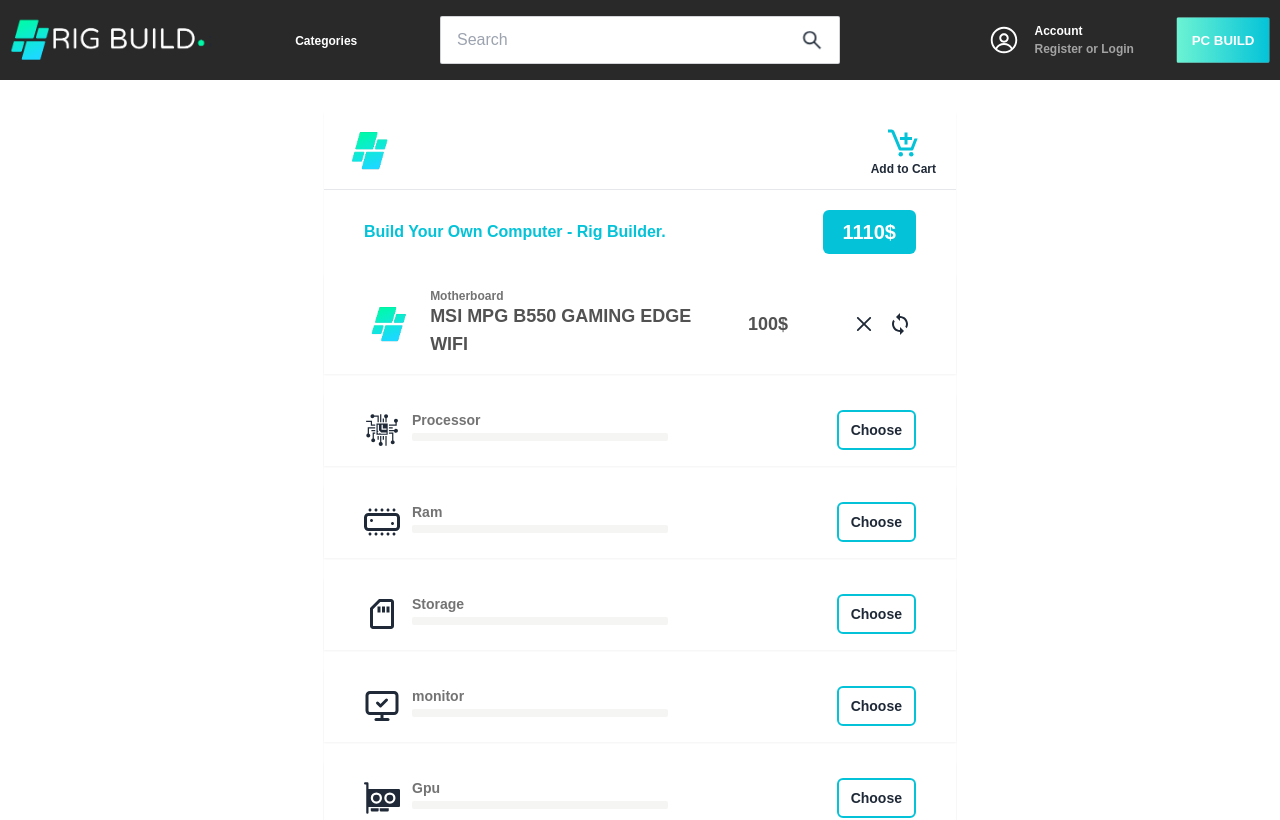
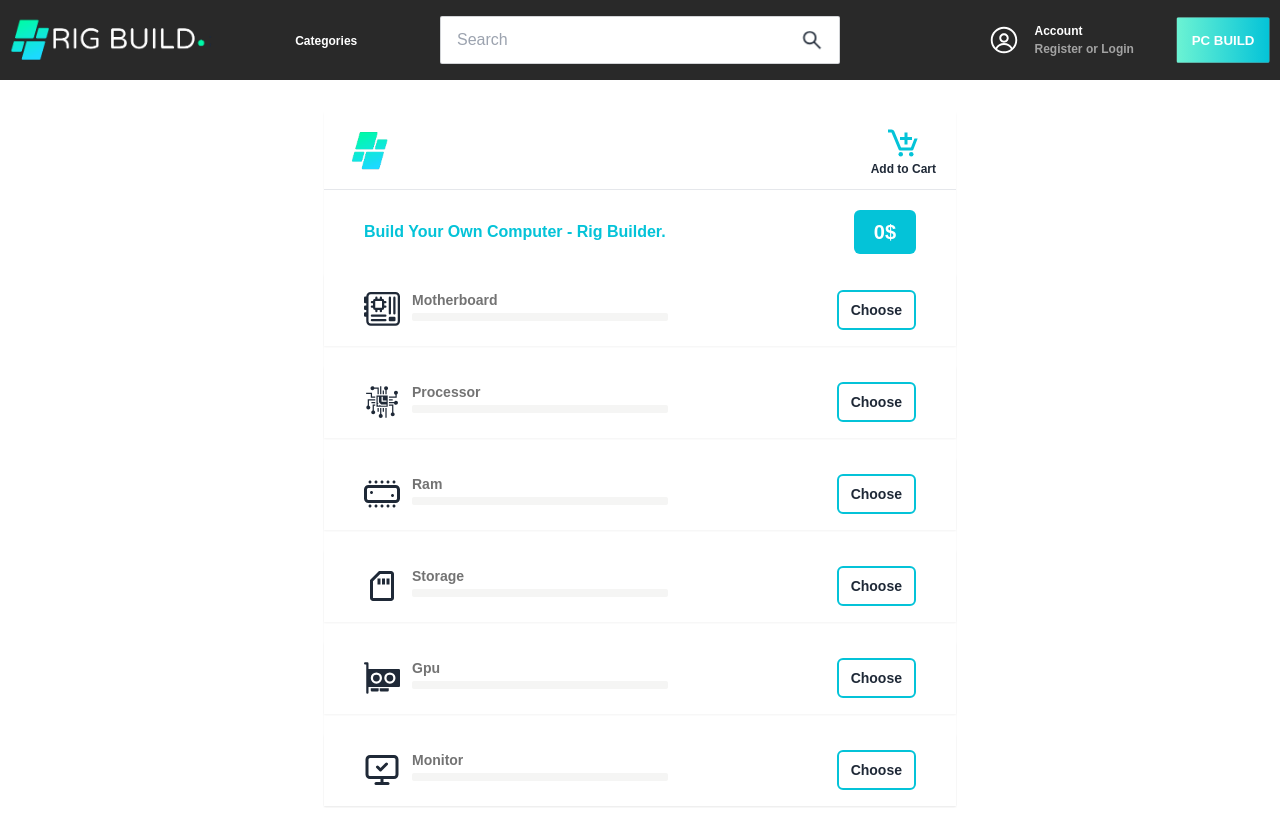
Before and after one commit to Najmul11/rig-builder, a Next.js app: page /pc-build in a window 1280 px wide. Shown: the top 820 px of the page. Built offline with nearby package versions, Linux system fonts and the light colour scheme.

Commit message:
pc-building implemented with redux

```diff
--- a/src/components/[category]/SingleCategory.js
+++ b/src/components/[category]/SingleCategory.js
@@ -1,17 +1,52 @@
+import {
+  selectCpu,
+  selectGpu,
+  selectMonitor,
+  selectMotherboard,
+  selectRam,
+  selectStorage,
+} from "@/redux/slices/pcBuildSlice";
 import Image from "next/image";
-import Link from "next/link";
+import { useRouter } from "next/router";
+import { useDispatch } from "react-redux";
 
 const SingleCategory = ({ product }) => {
-  const {
-    title,
-    category,
-    status,
-    keyFeatures,
-    images,
-    price,
-    _id,
-    description,
-  } = product;
+  const { title, status, keyFeatures, images, price, category } = product;
+
+  const dispatch = useDispatch();
+  const router = useRouter();
+
+  const handleAddToBuilder = () => {
+    switch (category) {
+      case "Gpu":
+        dispatch(selectGpu(product));
+        router.push("/pc-build");
+        break;
+      case "Processor":
+        dispatch(selectCpu(product));
+        router.push("/pc-build");
+        break;
+      case "Monitor":
+        dispatch(selectMonitor(product));
+        router.push("/pc-build");
+        break;
+      case "Motherboard":
+        dispatch(selectMotherboard(product));
+        router.push("/pc-build");
+        break;
+      case "Ram":
+        dispatch(selectRam(product));
+        router.push("/pc-build");
+        break;
+      case "Storage":
+        dispatch(selectStorage(product));
+        router.push("/pc-build");
+        break;
+      default:
+        break;
+    }
+  };
+
   return (
     <div className="flex flex-col lg:flex-row mb-6  shadow-md px-5 items-center gap-5">
       <div className=" py-2">
@@ -37,6 +72,7 @@
         <div className="text-center">
           <p className="text-xl my-3">{price}$</p>
           <button
+            onClick={handleAddToBuilder}
             disabled={status === "Out of Stock"}
             className={`text-sm font-semibold border-2 ${
               status === "Out of Stock"
--- a/src/components/pc-build/PickedProducts.js
+++ b/src/components/pc-build/PickedProducts.js
@@ -3,13 +3,14 @@
 import { MdLoop } from "react-icons/md";
 import { RxCross2 } from "react-icons/rx";
 
-const PickedProducts = ({ title, image, category }) => {
+const PickedProducts = ({ product }) => {
+  const { images, title, category, price } = product;
   return (
     <div className="flex items-center px-2 lg:px-10 gap-5 justify-between  py-4 shadow-sm ">
       <div className="flex items-center gap-3">
         <Image
-          src={image}
-          alt="brand-logo"
+          src={images[0]}
+          alt="picked-product"
           height={100}
           width={200}
           className="w-14 h-14"
@@ -18,14 +19,14 @@
           <p className="mb-0 leading-3 font-semibold text-neutral-500 text-xs">
             {category}
           </p>
-          <h2 className="text-neutral-600 font-semibold text-sm lg:text-lg">
+          <h2 className="text-neutral-600 font-semibold text-sm lg:text-md">
             {title}
           </h2>
         </div>
       </div>
       <div className="flex flex-col px-1 lg:flex-row items-center gap-2 lg:gap-16">
-        <p className="text-neutral-600 text-sm lg:text-lg font-semibold ">
-          100$
+        <p className="text-neutral-600 text-sm lg:text-md font-semibold ">
+          {price}$
         </p>
         <div className="flex gap-3 text-lg lg:text-2xl   items-center">
           <RxCross2 className="hover:text-red-600 cursor-pointer" />
--- a/src/pages/pc-build/[category].js
+++ b/src/pages/pc-build/[category].js
@@ -19,7 +19,7 @@
             handleMaxprice={handleMaxprice}
           />
         </div>
-        <div className="w-full lg:w-[75%] ">
+        <div className="w-full lg:w-[75%]">
           {products.map((product) => (
             <SingleCategory key={product._id} product={product} />
           ))}
--- a/src/pages/pc-build/index.js
+++ b/src/pages/pc-build/index.js
@@ -10,9 +10,17 @@
 import { LuMonitorCheck } from "react-icons/lu";
 import ChooseComponent from "@/components/pc-build/ChooseComponent";
 import PickedProducts from "@/components/pc-build/PickedProducts";
+import { useSelector } from "react-redux";
 
 const PcBuild = () => {
-  const motherboard = "f";
+  const { motherboard, cpu, ram, monitor, storage, gpu } = useSelector(
+    (state) => state.pcBuild
+  );
+
+  const totalPrice = [motherboard, cpu, ram, monitor, storage, gpu]
+    .filter((component) => component !== null)
+    .reduce((total, component) => total + component.price, 0);
+
   return (
     <div className="py-8 px-2">
       <div className="lg:w-3/6 lg:mx-auto shadow-sm">
@@ -36,24 +44,40 @@
               Build Your Own Computer - Rig Builder.
             </h2>
             <p className="text-xl font-semibold  py-2 px-5 bg-[#04c3d8] rounded-md text-white ">
-              1110$
+              {totalPrice}$
             </p>
           </div>
           <div className="flex flex-col gap-5">
             {motherboard ? (
-              <PickedProducts
-                image={brandLogo2}
-                title="MSI MPG B550 GAMING EDGE WIFI"
-                category="Motherboard"
-              />
+              <PickedProducts product={motherboard} />
             ) : (
               <ChooseComponent icon={<BsMotherboard />} title="Motherboard" />
             )}
-            <ChooseComponent icon={<GiProcessor />} title="Processor" />
-            <ChooseComponent icon={<CgSmartphoneRam />} title="Ram" />
-            <ChooseComponent icon={<MdOutlineSdStorage />} title="Storage" />
-            <ChooseComponent icon={<LuMonitorCheck />} title="monitor" />
-            <ChooseComponent icon={<BsGpuCard />} title="Gpu" />
+            {cpu ? (
+              <PickedProducts product={cpu} />
+            ) : (
+              <ChooseComponent icon={<GiProcessor />} title="Processor" />
+            )}
+            {ram ? (
+              <PickedProducts product={ram} />
+            ) : (
+              <ChooseComponent icon={<CgSmartphoneRam />} title="Ram" />
+            )}
+            {storage ? (
+              <PickedProducts product={storage} />
+            ) : (
+              <ChooseComponent icon={<MdOutlineSdStorage />} title="Storage" />
+            )}
+            {gpu ? (
+              <PickedProducts product={gpu} />
+            ) : (
+              <ChooseComponent icon={<BsGpuCard />} title="Gpu" />
+            )}
+            {monitor ? (
+              <PickedProducts product={monitor} />
+            ) : (
+              <ChooseComponent icon={<LuMonitorCheck />} title="Monitor" />
+            )}
           </div>
         </div>
       </div>
--- /dev/null
+++ b/src/redux/slices/pcBuildSlice.js
@@ -0,0 +1,46 @@
+import { createSlice } from "@reduxjs/toolkit";
+
+const initialState = {
+  motherboard: null,
+  cpu: null,
+  ram: null,
+  monitor: null,
+  storage: null,
+  gpu: null,
+};
+
+const pcBuildSlice = createSlice({
+  name: "pcBuild",
+  initialState,
+  reducers: {
+    selectMotherboard: (state, action) => {
+      state.motherboard = action.payload;
+    },
+    selectCpu: (state, action) => {
+      state.cpu = action.payload;
+    },
+    selectRam: (state, action) => {
+      state.ram = action.payload;
+    },
+    selectMonitor: (state, action) => {
+      state.monitor = action.payload;
+    },
+    selectStorage: (state, action) => {
+      state.storage = action.payload;
+    },
+    selectGpu: (state, action) => {
+      state.gpu = action.payload;
+    },
+  },
+});
+
+export const {
+  selectCpu,
+  selectGpu,
+  selectMonitor,
+  selectMotherboard,
+  selectRam,
+  selectStorage,
+} = pcBuildSlice.actions;
+
+export default pcBuildSlice.reducer;
--- a/src/redux/store.js
+++ b/src/redux/store.js
@@ -2,10 +2,12 @@
 import userSlice from "./slices/userSlice";
 import { api } from "./api/apiSlice";
 import accessTokenSlice from "./slices/accessTokenSlice";
+import pcBuildSlice from "./slices/pcBuildSlice";
 
 const store = configureStore({
   reducer: {
     accessToken: accessTokenSlice,
+    pcBuild: pcBuildSlice,
     user: userSlice,
     [api.reducerPath]: api.reducer,
   },
```
